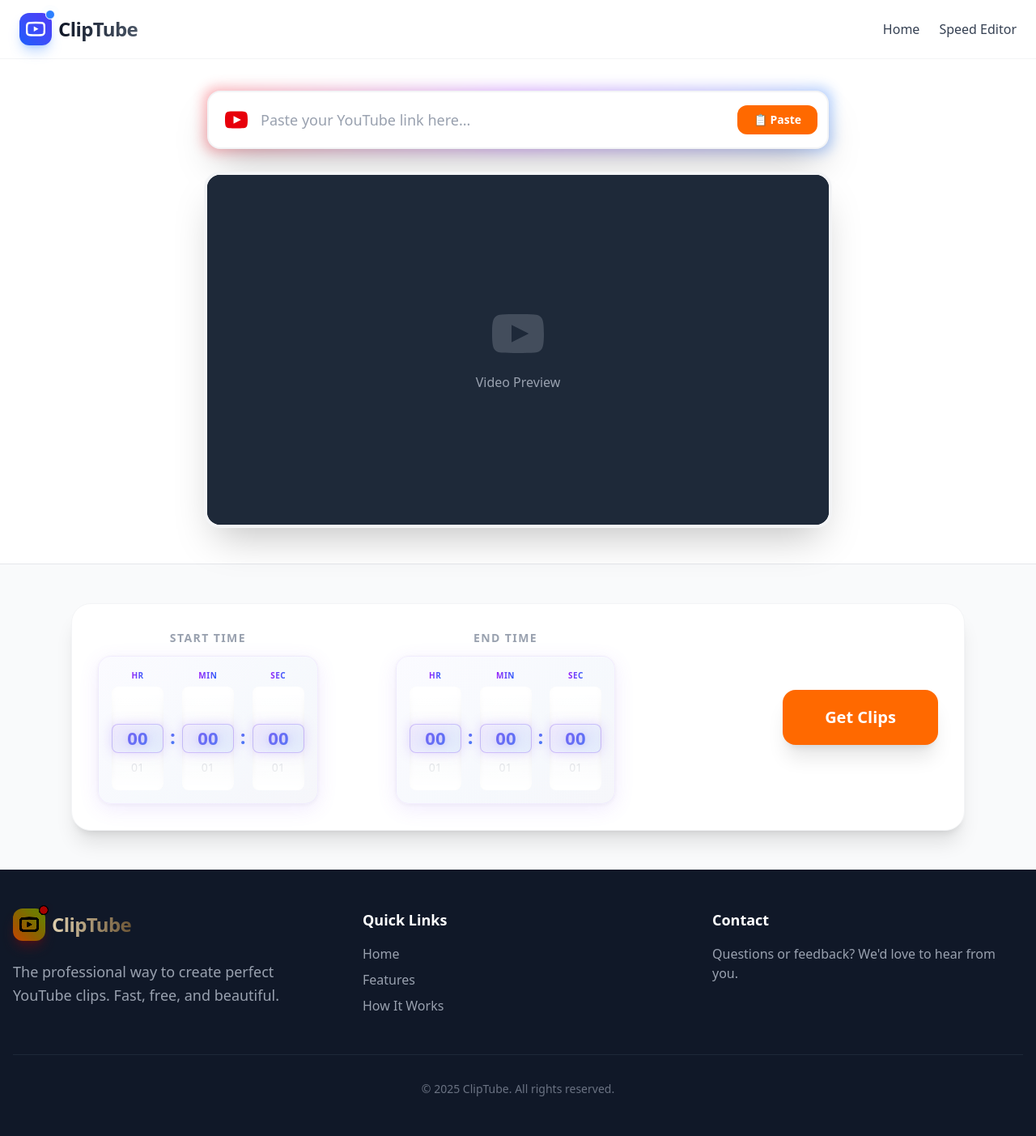
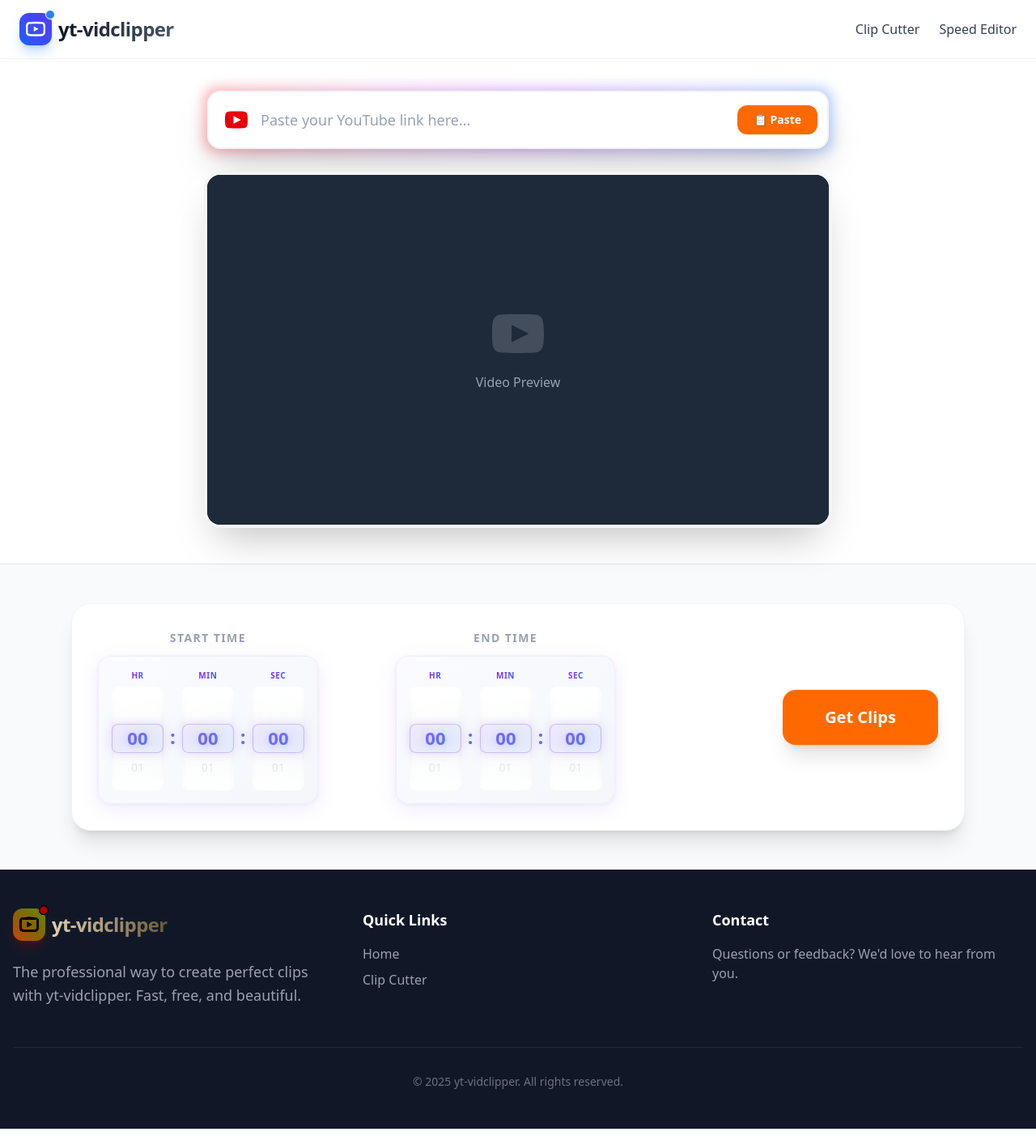
Before and after one commit to divyanshusoni21/Yt-vidclipper-fe, a React (Vite) app: page /get-clips in a window 1280 px wide. Shown: the whole page at 81% size. Built offline with nearby package versions, Linux system fonts and the light colour scheme.

Commit message:
feat : projectname update, logo update,etc

```diff
--- a/index.html
+++ b/index.html
@@ -2,9 +2,9 @@
 <html lang="en">
   <head>
     <meta charset="UTF-8" />
-    <link rel="icon" type="image/svg+xml" href="/vite.svg" />
+    <link rel="icon" type="image/svg+xml" href="/favicon.svg" />
     <meta name="viewport" content="width=device-width, initial-scale=1.0" />
-    <title>ClipTube - Create YouTube Clips Instantly</title>
+    <title>yt-vidclipper - Create YouTube Clips Instantly</title>
   </head>
   <body>
     <div id="root"></div>
--- a/src/components/Footer.jsx
+++ b/src/components/Footer.jsx
@@ -1,21 +1,8 @@
 import { Link } from 'react-router-dom'
 import Logo from './Logo'
+import { projectName } from '../config'
 
 function Footer() {
-  const handle_smooth_scroll = (e, targetId) => {
-    e.preventDefault()
-    const element = document.getElementById(targetId)
-    if (element) {
-      const headerOffset = 80
-      const elementPosition = element.getBoundingClientRect().top
-      const offsetPosition = elementPosition + window.pageYOffset - headerOffset
-
-      window.scrollTo({
-        top: offsetPosition,
-        behavior: 'smooth'
-      })
-    }
-  }
 
   return (
     <footer className="bg-gray-900 text-white mt-auto">
@@ -24,7 +11,7 @@
           <div className="space-y-6">
             <Logo className="invert brightness-200" />
             <p className="text-gray-400 text-lg leading-relaxed">
-              The professional way to create perfect YouTube clips. Fast, free, and beautiful.
+              The professional way to create perfect clips with {projectName}. Fast, free, and beautiful.
             </p>
           </div>
           <div>
@@ -39,22 +26,12 @@
                 </Link>
               </li>
               <li>
-                <a
-                  href="#features"
-                  onClick={(e) => handle_smooth_scroll(e, 'features')}
+                <Link
+                  to="/get-clips"
                   className="hover:text-white transition-colors"
                 >
-                  Features
-                </a>
-              </li>
-              <li>
-                <a
-                  href="#how-it-works"
-                  onClick={(e) => handle_smooth_scroll(e, 'how-it-works')}
-                  className="hover:text-white transition-colors"
-                >
-                  How It Works
-                </a>
+                  Clip Cutter
+                </Link>
               </li>
             </ul>
           </div>
@@ -66,7 +43,7 @@
           </div>
         </div>
         <div className="border-t border-gray-800 mt-12 pt-8 text-center text-gray-500 text-sm">
-          <p>&copy; {new Date().getFullYear()} ClipTube. All rights reserved.</p>
+          <p>&copy; {new Date().getFullYear()} {projectName}. All rights reserved.</p>
         </div>
       </div>
     </footer>
--- a/src/components/Header.jsx
+++ b/src/components/Header.jsx
@@ -5,20 +5,6 @@
   const location = useLocation()
   const is_landing_page = location.pathname === '/'
 
-  const handle_smooth_scroll = (e, targetId) => {
-    e.preventDefault()
-    const element = document.getElementById(targetId)
-    if (element) {
-      const headerOffset = 80
-      const elementPosition = element.getBoundingClientRect().top
-      const offsetPosition = elementPosition + window.pageYOffset - headerOffset
-
-      window.scrollTo({
-        top: offsetPosition,
-        behavior: 'smooth'
-      })
-    }
-  }
 
   return (
     <header className="fixed top-0 left-0 right-0 z-50 bg-white/80 backdrop-blur-md border-b border-gray-100">
@@ -28,31 +14,12 @@
             <Logo />
           </Link>
           <nav className="hidden md:flex items-center space-x-6">
-            {is_landing_page ? (
-              <>
-                <a
-                  href="#features"
-                  onClick={(e) => handle_smooth_scroll(e, 'features')}
-                  className="text-gray-700 hover:text-blue-600 transition-colors"
-                >
-                  Features
-                </a>
-                <a
-                  href="#how-it-works"
-                  onClick={(e) => handle_smooth_scroll(e, 'how-it-works')}
-                  className="text-gray-700 hover:text-blue-600 transition-colors"
-                >
-                  How It Works
-                </a>
-              </>
-            ) : (
-              <Link
-                to="/"
-                className="text-gray-700 hover:text-blue-600 transition-colors"
-              >
-                Home
-              </Link>
-            )}
+            <Link
+              to="/get-clips"
+              className="text-gray-700 hover:text-blue-600 transition-colors font-medium"
+            >
+              Clip Cutter
+            </Link>
             <Link
               to="/edit-video-speed"
               className="text-gray-700 hover:text-orange-600 transition-colors font-medium"
--- a/src/components/Logo.jsx
+++ b/src/components/Logo.jsx
@@ -1,3 +1,5 @@
+import { projectName } from '../config';
+
 const Logo = ({ className = "" }) => {
     return (
         <div className={`flex items-center space-x-2 group ${className}`}>
@@ -22,7 +24,7 @@
                 </div>
             </div>
             <span className="text-2xl font-black tracking-tight bg-clip-text text-transparent bg-gradient-to-r from-gray-900 to-gray-600">
-                ClipTube
+                {projectName}
             </span>
         </div>
     );
--- /dev/null
+++ b/src/config.js
@@ -0,0 +1 @@
+export const projectName = "yt-vidclipper";
--- a/src/pages/EditVideoSpeed.jsx
+++ b/src/pages/EditVideoSpeed.jsx
@@ -3,6 +3,7 @@
 import Header from '../components/Header'
 import Footer from '../components/Footer'
 import { initiateSpeedEdit, getSpeedEditStatus } from '../api/clipService'
+import { projectName } from '../config'
 
 function EditVideoSpeed() {
     const location = useLocation()
--- a/src/pages/GetClips.jsx
+++ b/src/pages/GetClips.jsx
@@ -4,6 +4,7 @@
 import Header from '../components/Header'
 import Footer from '../components/Footer'
 import RollingTimePicker from '../components/RollingTimePicker'
+import { projectName } from '../config'
 
 function GetClips() {
     const location = useLocation()
--- a/src/pages/LandingPageV2.jsx
+++ b/src/pages/LandingPageV2.jsx
@@ -2,6 +2,7 @@
 import { useNavigate } from 'react-router-dom'
 import Header from '../components/Header'
 import Footer from '../components/Footer'
+import { projectName } from '../config'
 
 const LandingPageV2 = () => {
     const [youtubeUrl, set_youtube_url] = useState('')
@@ -47,7 +48,7 @@
                         into <span className="text-blue-600">Perfect Clips</span>
                     </h1>
                     <p className="max-w-2xl mx-auto text-xl text-gray-600 mb-12 leading-relaxed">
-                        The fastest way to crop, edit, and download 720p & 480p clips from any YouTube video. No software required.
+                        The fastest way to crop, edit, and download clips with {projectName}. No software required.
                     </p>
 
                     <div className="max-w-3xl mx-auto bg-white p-2 rounded-2xl shadow-2xl border border-gray-100 ring-4 ring-gray-50/50 transform transition-all hover:scale-[1.01]">
```
Also changed, not shown: public/favicon.svg (added).
